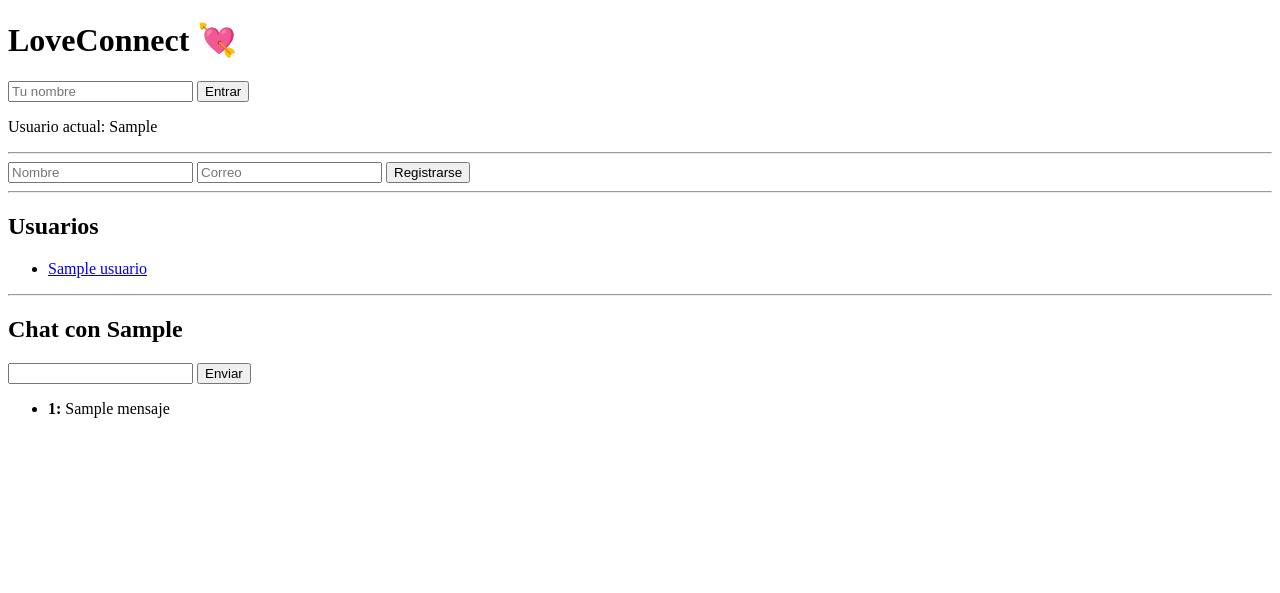
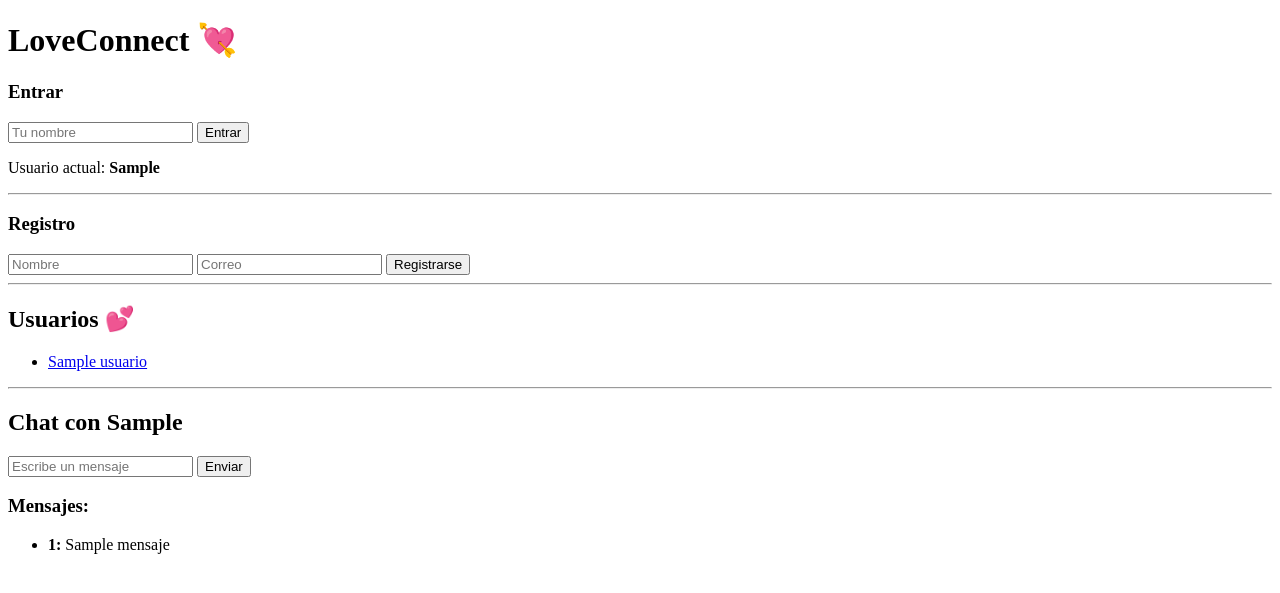
Before and after one commit to Silver6819/loveconnect-backend, a FastAPI app: template templates/index.html in a window 1280 px wide. Shown: the top 593 px of the page. Run offline with FastAPI, Linux system fonts and the light colour scheme; the template is opened without the code that fills it: most values are stand-ins (such as "Sample title", 1, 10 or a date in 2020).

Commit message:
index.html

```diff
--- a/templates/index.html
+++ b/templates/index.html
@@ -8,47 +8,65 @@
 
 <h1>LoveConnect 💘</h1>
 
+<!-- LOGIN -->
+<h3>Entrar</h3>
 <form action="/set_usuario" method="post">
     <input type="text" name="usuario" placeholder="Tu nombre" required>
-    <button>Entrar</button>
+    <button type="submit">Entrar</button>
 </form>
 
-<p>Usuario actual: {{ usuario_actual }}</p>
+<p>Usuario actual: <strong>{{ usuario_actual }}</strong></p>
 
 <hr>
 
+<!-- REGISTRO -->
+<h3>Registro</h3>
 <form action="/registro" method="post">
     <input type="text" name="nombre" placeholder="Nombre" required>
     <input type="email" name="email" placeholder="Correo" required>
-    <button>Registrarse</button>
+    <button type="submit">Registrarse</button>
 </form>
 
 <hr>
 
-<h2>Usuarios</h2>
+<!-- USUARIOS -->
+<h2>Usuarios 💕</h2>
+
+{% if usuarios %}
 <ul>
-{% for u in usuarios %}
-    <li><a href="/chat/{{ u }}">{{ u }}</a></li>
-{% endfor %}
+    {% for u in usuarios %}
+        <li>
+            <a href="/chat/{{ u }}">{{ u }}</a>
+        </li>
+    {% endfor %}
 </ul>
+{% else %}
+<p>No hay usuarios todavía.</p>
+{% endif %}
 
 <hr>
 
+<!-- CHAT -->
 {% if chat_con %}
 <h2>Chat con {{ chat_con }}</h2>
 
 <form action="/mensaje" method="post">
     <input type="hidden" name="receptor" value="{{ chat_con }}">
-    <input type="text" name="mensaje" required>
-    <button>Enviar</button>
+    <input type="text" name="mensaje" placeholder="Escribe un mensaje" required>
+    <button type="submit">Enviar</button>
 </form>
 
+<h3>Mensajes:</h3>
 <ul>
-{% for m in mensajes %}
-    <li><b>{{ m[0] }}:</b> {{ m[1] }}</li>
-{% endfor %}
+    {% for m in mensajes %}
+        <li>
+            <strong>{{ m[0] }}:</strong> {{ m[1] }}
+        </li>
+    {% endfor %}
 </ul>
 
+{% else %}
+<p>Selecciona un usuario para chatear 💬</p>
 {% endif %}
 
 </body>
```
